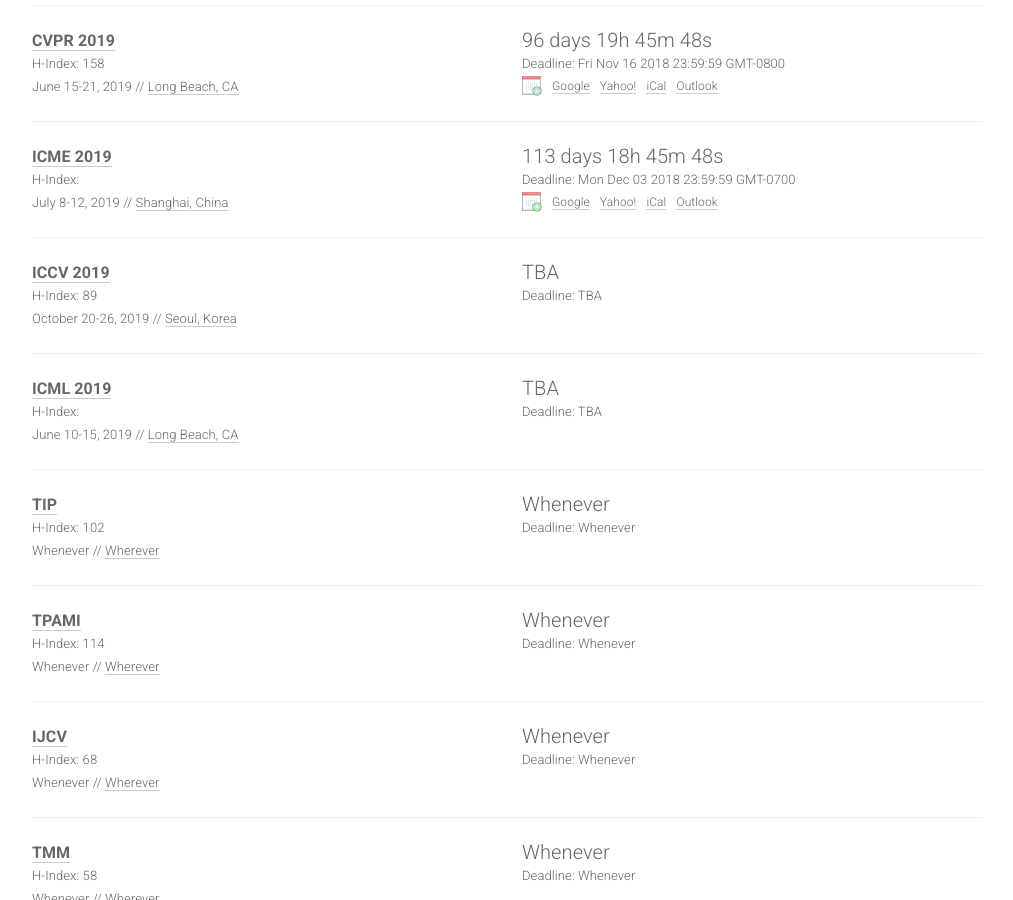
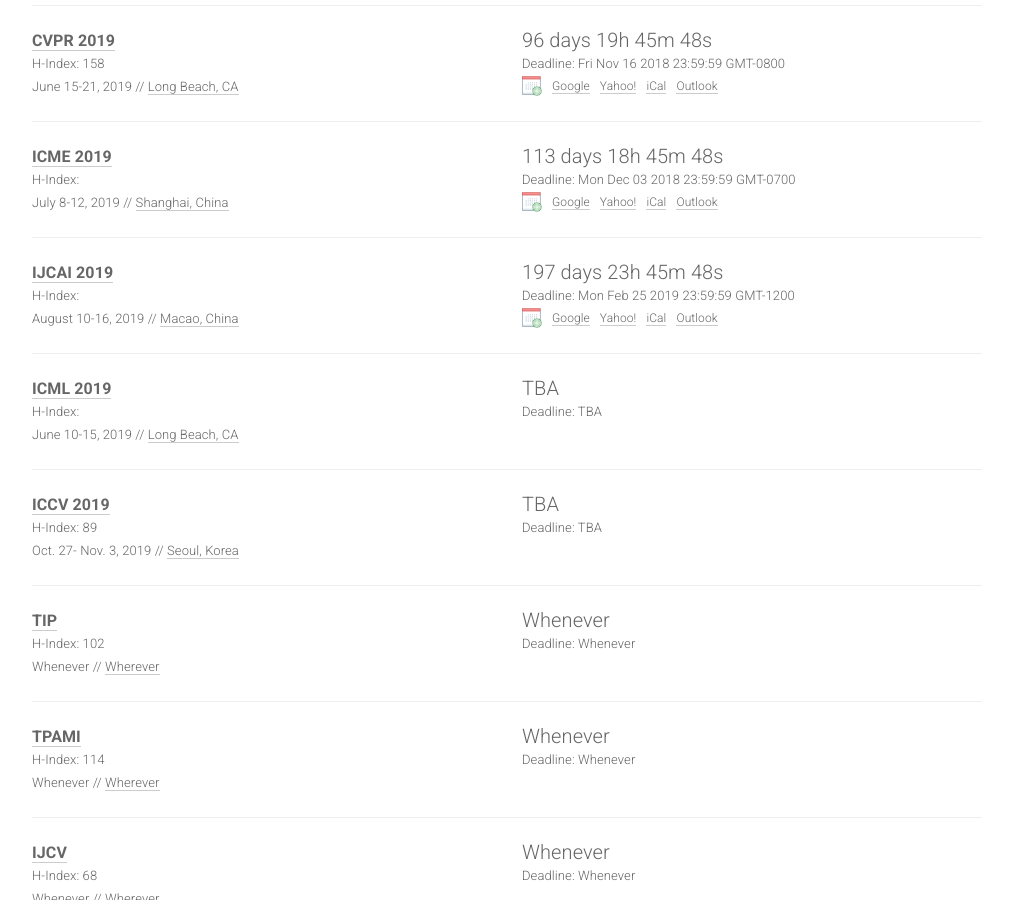
Before and after one commit to lidq92/lidq92.github.io, a Jekyll site: the page built from index.html, in a window 1280 px wide and 900 px high, scrolled down 585 px. Shown: the whole window, without its empty margins (133-1146 px from the left). Built offline with Jekyll 4.4.1, drawn with Linux system fonts in a browser that asks for light colours; nearby versions of some CDN libraries.

Commit message:
Update conferences.yml

```diff
--- a/_data/conferences.yml
+++ b/_data/conferences.yml
@@ -56,16 +56,15 @@
   h-index: 25
   sub: MM
 
-- name: ICCV
+- name: IJCAI
   year: 2019
-  id: iccv2019
-  link: http://iccv2019.thecvf.com
-  deadline: TBA
-  timezone: America/Los_Angeles
-  date: October 20-26, 2019
-  place: Seoul, Korea
-  hindex: 89
-  sub: CV
+  id: ijcai19
+  link: https://www.ijcai19.org/
+  deadline: "2019-02-25 23:59:59"
+  timezone: Etc/GMT+12
+  date: August 10-16, 2019
+  place: Macao, China
+  sub: ML
 
 - name: ICML
   year: 2019
@@ -76,6 +75,17 @@
   date: June 10-15, 2019
   place: Long Beach, CA
   sub: ML
+
+- name: ICCV
+  year: 2019
+  id: iccv2019
+  link: http://iccv2019.thecvf.com
+  deadline: TBA
+  timezone: America/Los_Angeles
+  date: Oct. 27- Nov. 3, 2019
+  place: Seoul, Korea
+  hindex: 89
+  sub: CV
 
 - name: TIP
   year:
```
